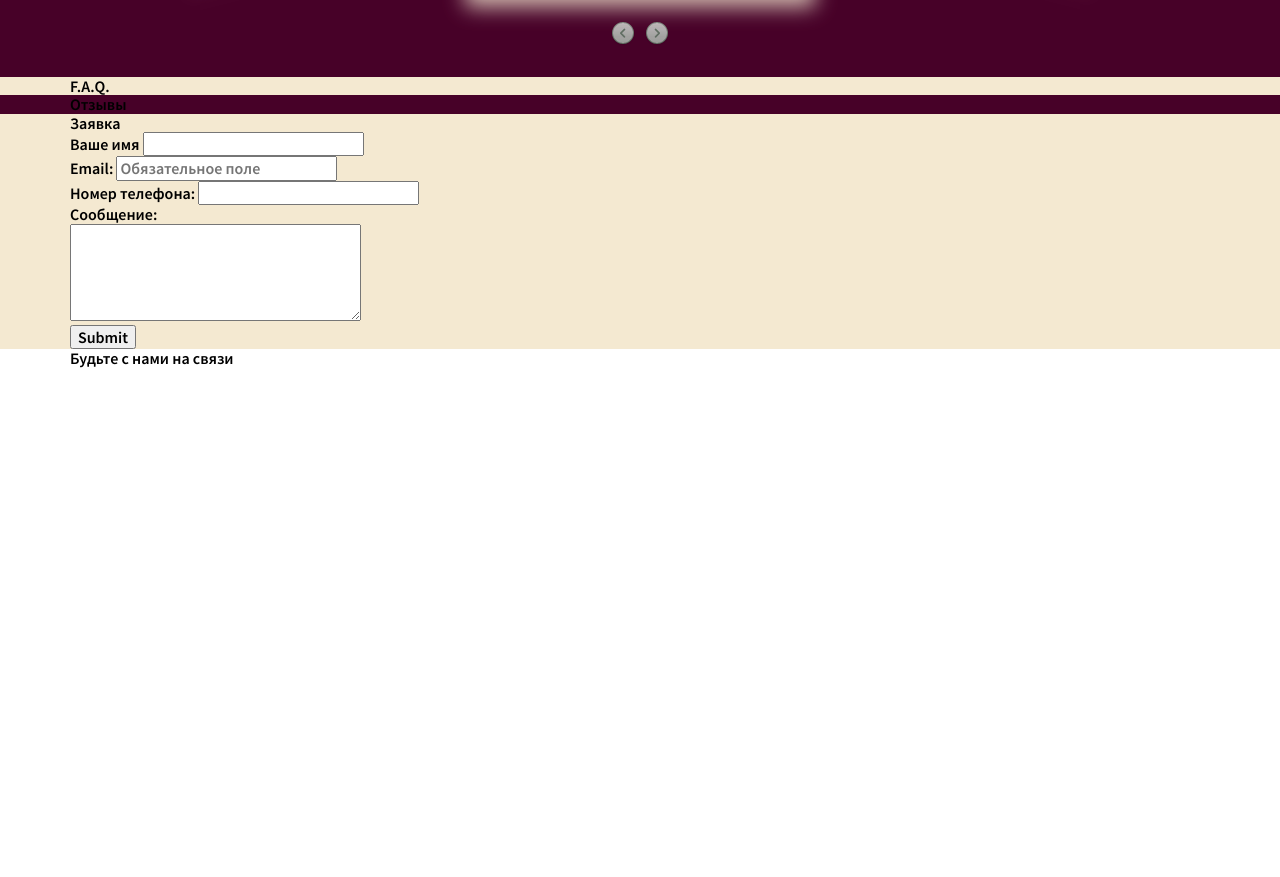
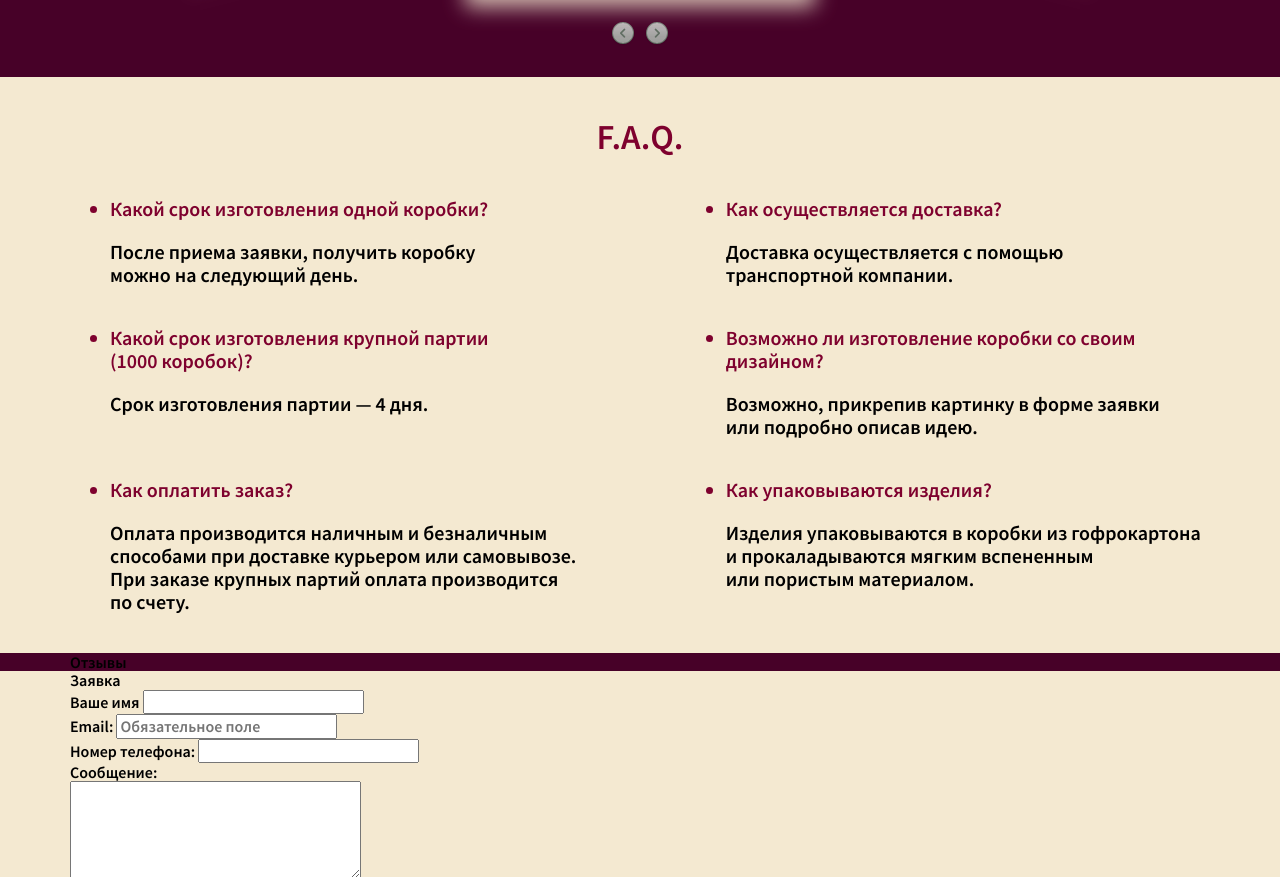
Before and after one commit to snod13/vinumlignum, a plain HTML site: page index.html in a window 1280 px wide. Shown: the part 2230-3107 px from the top of the page. Before the commit the page ends 2598 px from the top, so only its background shows below. Drawn offline with nearby package versions, Linux system fonts and the light colour scheme.

Commit message:
Оформлен блок FAQ

```diff
--- a/index.html
+++ b/index.html
@@ -162,7 +162,30 @@
   <section id="faq" class="section">
     <div class="section__light">
       <div class="container">
-        F.A.Q.
+        <h2 class="container__faq-name">F.A.Q.</h2>
+        <div class="container-figure__list">
+        <ul class="container__faq-list">
+          <li class="container__faq-list__item-point">Какой срок изготовления одной коробки?</li>
+          <li class="container__faq-list__item-nopoint">После приема заявки, получить коробку<br>
+            можно на следующий день.</li>
+          <li class="container__faq-list__item-point">Какой срок изготовления крупной партии<br>(1000 коробок)?</li>
+          <li class="container__faq-list__item-nopoint">Срок изготовления партии &mdash; 4 дня.<br><br></li>
+          <li class="container__faq-list__item-point">Как оплатить заказ?</li>
+          <li class="container__faq-list__item-nopoint">Оплата производится наличным и безналичным<br>способами при
+            доставке курьером или самовывозе.<br>При заказе крупных партий оплата производится<br>по счету.</li>
+        </ul>
+        <div class="container__space"></div>
+        <ul class="container__faq-list">
+          <li class="container__faq-list__item-point">Как осуществляется доставка?</li>
+          <li class="container__faq-list__item-nopoint">Доставка осуществляется с помощью<br>транспортной компании.</li>
+          <li class="container__faq-list__item-point">Возможно ли изготовление коробки со своим<br>дизайном?</li>
+          <li class="container__faq-list__item-nopoint">Возможно, прикрепив картинку в форме заявки<br>или подробно
+            описав идею.</li>
+          <li class="container__faq-list__item-point">Как упаковываются изделия?</li>
+          <li class="container__faq-list__item-nopoint">Изделия упаковываются в коробки из гофрокартона<br>и
+            прокаладываются мягким вспененным<br>или пористым материалом.</li>
+        </ul>
+        </div>
       </div>
       <!-- /.container -->
     </div>
--- a/sass/blocks/_section.sass
+++ b/sass/blocks/_section.sass
@@ -15,7 +15,7 @@
   &__name
     position: absolute
     margin-top: 15px
-    right: 11%
+    right: 10%
     color: $light-text
     font-size: 35px
   &__title
@@ -39,6 +39,27 @@
       height: 120px
     &__text
       font-size: 30px
+  &__faq-name
+    margin: 0
+    font-weight: 700
+    font-size: 35px
+    text-align: center
+    color: $light-wine
+    padding-top: 40px
+    padding-bottom: 40px
+  &__faq-list
+    width: 570px
+    font-weight: 800
+    margin: 0
+    font-size: 20px
+    &__item-point
+      padding-bottom: 20px
+      color: $light-wine
+    &__item-nopoint
+      list-style-type: none
+      padding-bottom: 40px
+  &__space
+    width: 100px
 
 .container-figure
   display: flex
@@ -46,6 +67,13 @@
   text-align: center
   justify-content: space-between
   padding-bottom: 15px
+  &__list
+    text-align: left
+    display: flex
+    align-items: stretch
+    justify-content: space-between
+    flex-direction: row
+
 
 
 .blk-gallery
```
Also changed, not shown: css/style.css, 1 other file.
